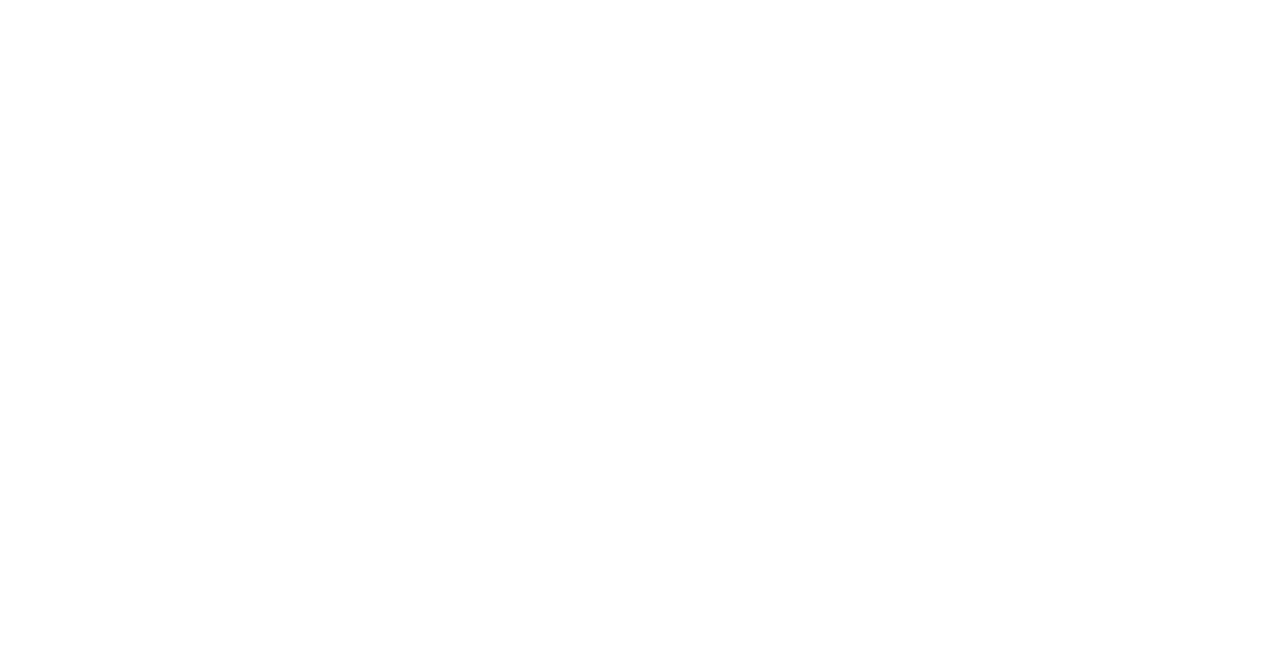
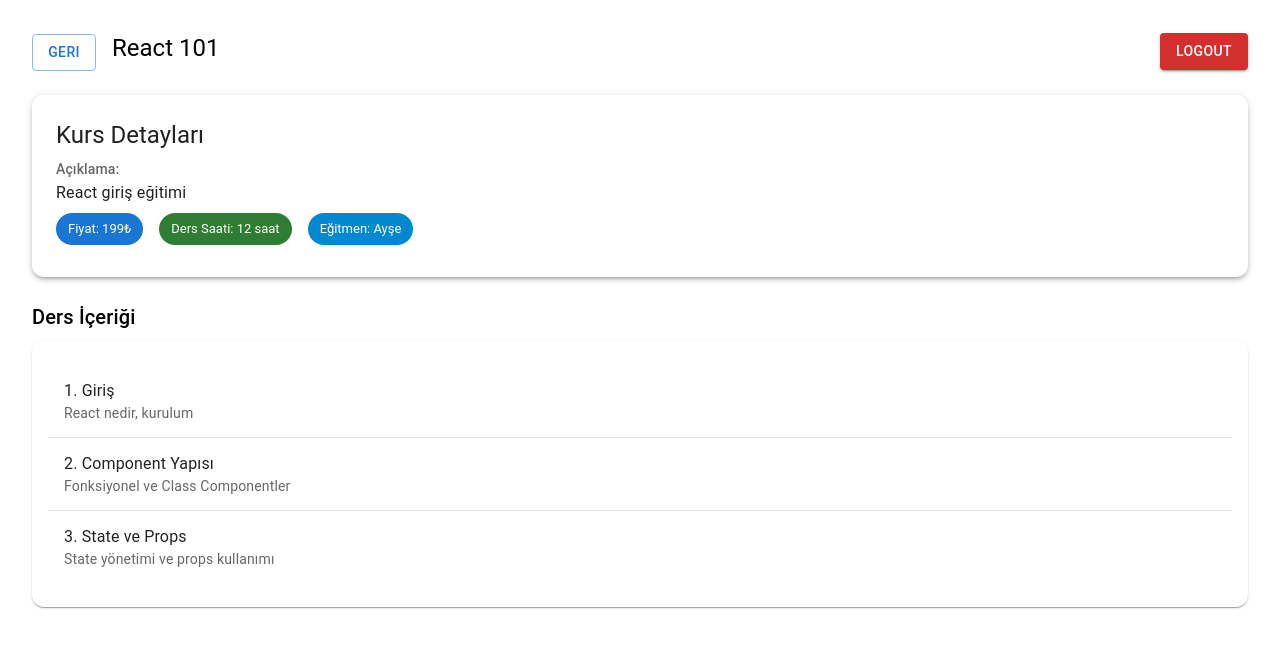
Before and after one commit to aytaccamurlu/edu-platform1, a React (Create React App) app: page /user/course/1 in a window 1280 px wide. Before the commit this address had no page. Shown: the top 648 px of the page. Built offline with nearby package versions, Linux system fonts and the light colour scheme; data requests are answered from the project's data file.

Commit message:
update project with latest changes

```diff
--- a/db.json
+++ b/db.json
@@ -28,14 +28,40 @@
     "title": "React 101",
     "desc": "React giriş eğitimi",
     "instructor": "Ayşe",
-      "price": 199
+    "price": 199,
+    "duration": 12,
+    "contents": [
+      { "title": "Giriş", "detail": "React nedir, kurulum" },
+      { "title": "Component Yapısı", "detail": "Fonksiyonel ve Class Componentler" },
+      { "title": "State ve Props", "detail": "State yönetimi ve props kullanımı" }
+    ]
   },
   {
     "id": "2",
     "title": "Node.js Başlangıç",
     "desc": "Backend temelleri",
     "instructor": "Ayşe",
-      "price": 249
+    "price": 249,
+    "duration": 15,
+    "contents": [
+      { "title": "Giriş", "detail": "Node.js nedir, kurulum" },
+      { "title": "Modüller", "detail": "require ve import kullanımı" },
+      { "title": "Express", "detail": "Route ve middleware oluşturma" }
+    ]
+  },
+  {
+    "id": "79b4",
+    "title": "SQL",
+    "desc": "Veritabanı Yönetimi",
+    "price": 300,
+    "duration": 10,
+    "contents": [
+      { "title": "Giriş", "detail": "SQL nedir ve temel kavramlar" },
+      { "title": "SELECT Sorguları", "detail": "Veri çekme ve filtreleme" },
+      { "title": "JOIN İşlemleri", "detail": "Tablolar arası ilişki kurma" },
+      { "title": "Veri Güncelleme", "detail": "UPDATE ve DELETE kullanımı" },
+      { "title": "İleri Konular", "detail": "Index ve performans optimizasyonu" }
+    ]
   }
   ],
   "purchases": [
@@ -91,6 +117,12 @@
       "id": "7038",
       "userId": "1",
       "courseId": "2",
+      "status": "paid"
+    },
+    {
+      "id": "1e61",
+      "userId": "1",
+      "courseId": "79b4",
       "status": "paid"
     }
   ],
@@ -289,5 +321,7 @@
       "name": "Adnan",
       "isAvailable": true
     }
+
   ]
+
 }
--- a/src/App.jsx
+++ b/src/App.jsx
@@ -8,6 +8,7 @@ import Courses from "./pages/Courses";
 import LiveRequest from "./pages/LiveRequest";
 import ProtectedRoute from "./components/ProtectedRoute";
 import Purchase from "./pages/Purchase";
+import CourseDetail from "./pages/CourseDetail";
 function App() {
   return (
     <BrowserRouter>
@@ -49,7 +50,7 @@ function App() {
             </ProtectedRoute>
           }
         />
-
+<Route path="/user/course/:id" element={<CourseDetail />} />
       <Route
   path="/courses"
   element={
--- /dev/null
+++ b/src/components/Header.jsx
@@ -0,0 +1,25 @@
+import { Box, Button, Typography } from "@mui/material";
+import { useNavigate } from "react-router-dom";
+
+export default function Header({ title }) {
+  const navigate = useNavigate();
+
+  const handleLogout = () => {
+    localStorage.removeItem("user"); // kullanıcıyı çıkış yap
+    navigate("/login"); // login sayfasına yönlendir
+  };
+
+  return (
+    <Box display="flex" justifyContent="space-between" alignItems="center" mb={3}>
+      <Box>
+        <Button variant="outlined" onClick={() => navigate(-1)} sx={{ mr: 2 }}>
+          Geri
+        </Button>
+        <Typography variant="h5" component="span">{title}</Typography>
+      </Box>
+      <Button variant="contained" color="error" onClick={handleLogout}>
+        Logout
+      </Button>
+    </Box>
+  );
+}
--- /dev/null
+++ b/src/pages/CourseDetail.jsx
@@ -0,0 +1,85 @@
+import React, { useEffect, useState } from "react";
+import { useParams } from "react-router-dom";
+import axios from "axios";
+import {
+  Box,
+  Typography,
+  CircularProgress,
+  Paper,
+  List,
+  ListItem,
+  ListItemText,
+  Divider,
+  Chip
+} from "@mui/material";
+import Header from "../components/Header";
+
+export default function CourseDetail() {
+  const { id } = useParams();
+  const [course, setCourse] = useState(null);
+  const [loading, setLoading] = useState(true);
+
+  useEffect(() => {
+    async function loadCourse() {
+      try {
+        const res = await axios.get(`http://localhost:4000/courses/${id}`);
+        setCourse(res.data);
+      } catch (err) {
+        console.error(err);
+      } finally {
+        setLoading(false);
+      }
+    }
+
+    loadCourse();
+  }, [id]);
+
+  if (loading) return <CircularProgress sx={{ m: 3 }} />;
+  if (!course) return <Typography sx={{ m: 3 }}>Kurs bulunamadı</Typography>;
+
+  return (
+    <Box p={3}>
+      <Header title={course.title} />
+
+      {/* Kurs Bilgileri */}
+      <Paper sx={{ p: 3, mb: 3, borderRadius: 3, boxShadow: 3 }}>
+        <Typography variant="h5" gutterBottom>
+          Kurs Detayları
+        </Typography>
+
+        <Box mb={1}>
+          <Typography variant="subtitle2" color="text.secondary">Açıklama:</Typography>
+          <Typography variant="body1">{course.desc}</Typography>
+        </Box>
+
+        <Box mb={1} display="flex" gap={2}>
+          <Chip label={`Fiyat: ${course.price}₺`} color="primary" />
+          {course.duration && <Chip label={`Ders Saati: ${course.duration} saat`} color="success" />}
+          {course.instructor && <Chip label={`Eğitmen: ${course.instructor}`} color="info" />}
+        </Box>
+      </Paper>
+
+      {/* Ders İçeriği */}
+      <Typography variant="h6" mb={1}>Ders İçeriği</Typography>
+      <Paper sx={{ p: 2, borderRadius: 3, boxShadow: 1 }}>
+        {course.contents && course.contents.length > 0 ? (
+          <List>
+            {course.contents.map((item, index) => (
+              <React.Fragment key={index}>
+                <ListItem>
+                  <ListItemText
+                    primary={`${index + 1}. ${item.title}`}
+                    secondary={item.detail}
+                  />
+                </ListItem>
+                {index < course.contents.length - 1 && <Divider />}
+              </React.Fragment>
+            ))}
+          </List>
+        ) : (
+          <Typography variant="body2" color="text.secondary">Ders içeriği eklenmemiş.</Typography>
+        )}
+      </Paper>
+    </Box>
+  );
+}
--- a/src/pages/MyCourses.jsx
+++ b/src/pages/MyCourses.jsx
@@ -1,5 +1,6 @@
 import { useEffect, useState } from "react";
 import axios from "axios";
+import { useNavigate } from "react-router-dom";
 import {
   Box,
   Card,
@@ -8,10 +9,12 @@ import {
   Grid,
   Button
 } from "@mui/material";
+import Header from "../components/Header";
 
 export default function MyCourses() {
   const [myCourses, setMyCourses] = useState([]);
   const user = JSON.parse(localStorage.getItem("user"));
+  const navigate = useNavigate(); // yönlendirme için
 
   useEffect(() => {
     async function load() {
@@ -35,11 +38,14 @@ export default function MyCourses() {
 
   if (!user) return <Typography variant="h6" color="error" p={3}>Giriş yapın</Typography>;
 
+  const openCourse = (courseId) => {
+    // Örn: /user/course/101 → kurs detay veya video oynatma sayfası
+    navigate(`/user/course/${courseId}`);
+  };
+
   return (
     <Box p={3}>
-      <Typography variant="h4" mb={3}>
-        Satın Aldığım Eğitimler
-      </Typography>
+   <Header title="Satın Aldığım Eğitimler" />
 
       {myCourses.length === 0 && (
         <Typography variant="body1">Henüz satın alınan kurs yok</Typography>
@@ -73,7 +79,12 @@ export default function MyCourses() {
                 </Typography>
               </CardContent>
               <Box p={2}>
-                <Button variant="contained" fullWidth color="primary">
+                <Button
+                  variant="contained"
+                  fullWidth
+                  color="primary"
+                  onClick={() => openCourse(course.id)}
+                >
                   Eğitimi Aç
                 </Button>
               </Box>
--- a/src/pages/Purchase.jsx
+++ b/src/pages/Purchase.jsx
@@ -1,7 +1,7 @@
 import React, { useEffect, useState } from "react";
 import axios from "axios";
 import { useNavigate } from "react-router-dom";
-
+import Header from "../components/Header";
 export default function Purchase() {
   const [course, setCourse] = useState(null);
   const navigate = useNavigate();
@@ -39,6 +39,7 @@ export default function Purchase() {
 
   return (
     <div style={{ padding: 40 }}>
+      <Header title="Ödeme Sayfası" />
       <h2>Ödeme Sayfası</h2>
       <h3>{course.title}</h3>
       <p>Fiyat: ₺{course.price}</p>
--- a/src/pages/UserDashboard.jsx
+++ b/src/pages/UserDashboard.jsx
@@ -10,7 +10,7 @@ import {
   Typography,
   Grid
 } from "@mui/material";
-
+import Header from "../components/Header";
 export default function UserDashboard() {
   const [courses, setCourses] = useState([]);
   const user = JSON.parse(localStorage.getItem("user"));
@@ -32,6 +32,7 @@ export default function UserDashboard() {
   return (
     <Box p={3}>
       {/* Başlık ve Butonlar */}
+      <Header title=" Ana Sayfa" />
       <Box display="flex" flexDirection={{ xs: "column", sm: "row" }} alignItems="center" justifyContent="space-between" mb={3}>
         <Typography variant="h4" mb={{ xs: 2, sm: 0 }}>
           Hoş geldin, {user.name} 👋
```
Lines whose indentation alone changed are shown as unchanged.
